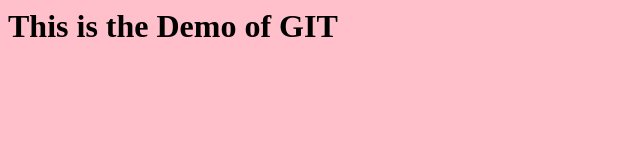
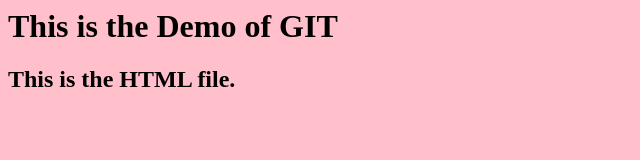
Before and after one commit to AmolPande4/GitRepo, a plain HTML site: page index.html in a window 1280 px wide. Shown: the whole page, without its empty margins (0-640 px from the left). Drawn offline with Linux system fonts and the light colour scheme.

Commit message:
added message to index.html

```diff
--- a/index.html
+++ b/index.html
@@ -1,5 +1,6 @@
 <html>
     <body bgcolor="pink">
         <h1>This is the Demo of GIT</h1>
+        <h2>This is the HTML file.</h2>
     </body>
 </html>
```
